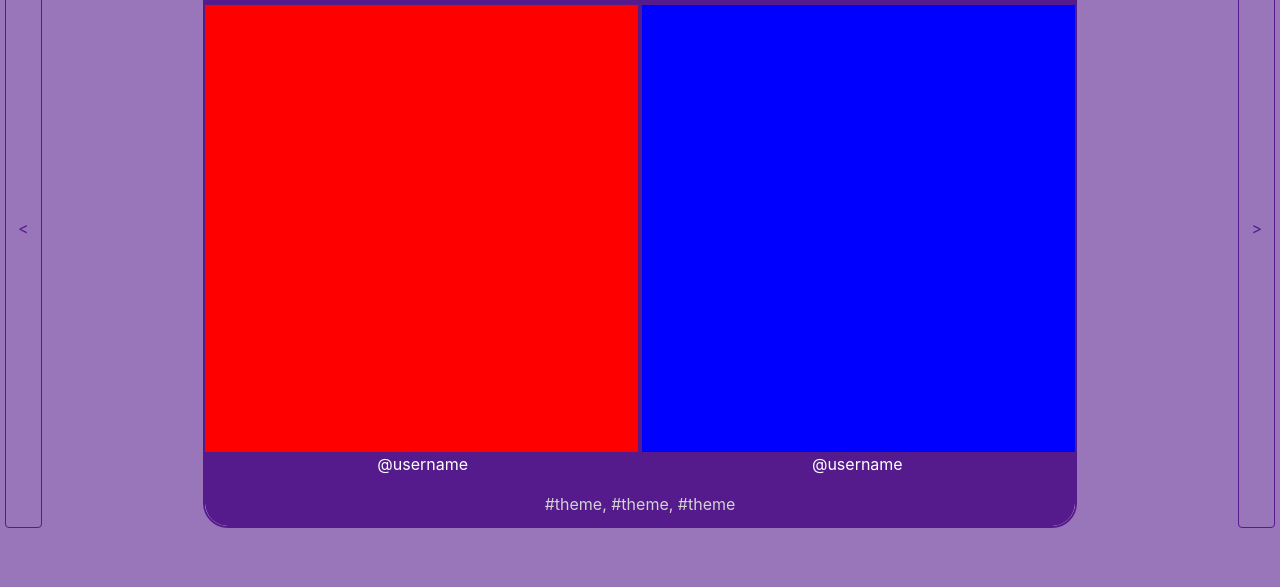
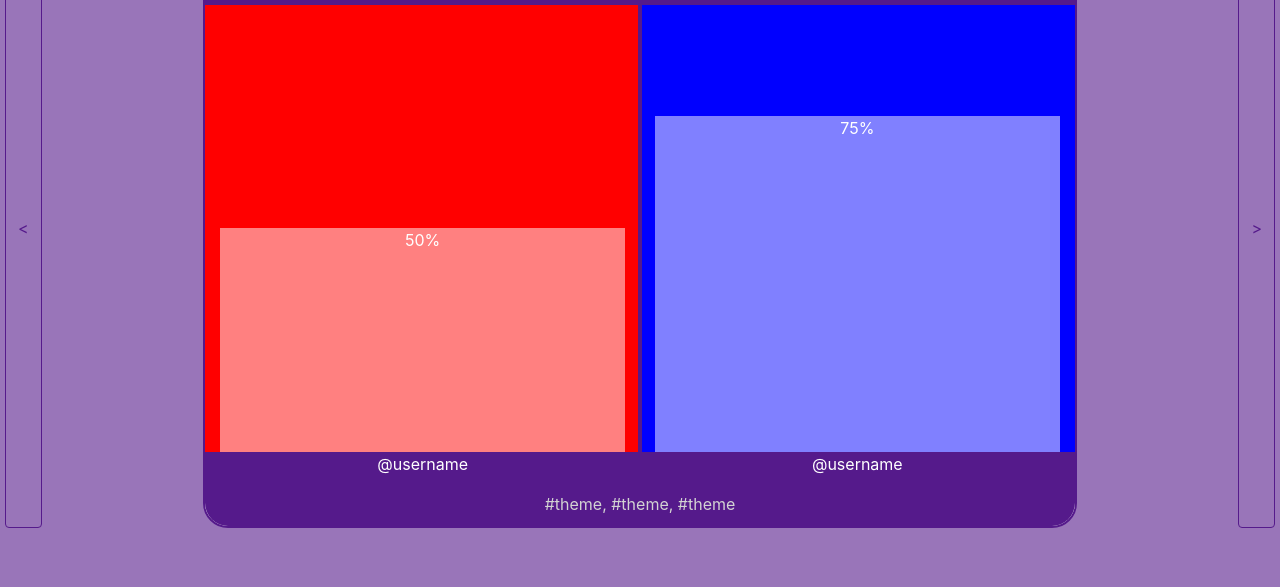
Before and after one commit to goddtriffin/Totem, a plain HTML site: page webapp/Public/public.html in a window 1280 px wide. Shown: the part 213-800 px from the top of the page. Drawn offline with Linux system fonts and the light colour scheme.

Commit message:
Poll results overlay pushed

```diff
--- a/webapp/Public/public.css
+++ b/webapp/Public/public.css
@@ -27,6 +27,8 @@ body{
     border-bottom: 2px solid white;
     text-align: center;
     padding: 0.5rem;
+    margin: 0px;
+    width: 100%:
 }
 
 .topButton{
@@ -75,9 +77,10 @@ body{
 }
 
 #cardLeft{
-    background: red;
+    background-color: red;
     margin: 0px;
     border-right: 2px solid #551a8b;
+    /* visibility: hidden; */
 }
 
 #cardRight{
@@ -94,6 +97,52 @@ body{
     padding: 0px;
     text-align: center;
     color: white;
+}
+
+.pollCard{
+    position: relative;
+}
+
+#cardContentOverlay{
+    position: absolute;
+    top: 12.5%;
+    z-index: 100;
+    margin-left: 0px;
+    padding: 0px;
+    height: 75%;
+}
+
+#cardLeftOverlay{
+    /* background-color: green; */
+}
+
+#cardRightOverlay{
+    /* background-color: orange; */
+}
+
+#leftBlank{
+    /* background: black; */
+    height: 50%;
+}
+
+#rightBlank{
+    /* background: black; */
+    height: 25%;
+}
+
+#leftResults{
+    background: rgba(255, 255, 255, 0.5);
+    height: 50%;
+}
+
+#rightResults{
+    background: rgba(255, 255, 255, 0.5);
+    height: 75%;
+}
+
+#rightResults, #leftResults{
+    color: white;
+    text-align: center;
 }
 
 #themes{
--- a/webapp/Public/public.html
+++ b/webapp/Public/public.html
@@ -69,12 +69,28 @@
                     </div>
                     <div class="row col-md-12" id="cardContent">
                         <div class="col-md-6" id="cardLeft">
-                            <!-- <button></button> -->
+                            <!-- Contents -->
                         </div>
                         <div class="col-md-6" id="cardRight">
-                            <!-- <button></button> -->
+                            <!-- Contents -->
                         </div>
                     </div>
+
+                    <div class="row col-md-12" id="cardContentOverlay">
+                        <div class="col-md-6" id="cardLeftOverlay">
+                            <div id="leftBlank"></div>
+                            <div id="leftResults">
+                                <p class="resultText">50%</p>
+                            </div>
+                        </div>
+                        <div class="col-md-6" id="cardRightOverlay">
+                            <div id="rightBlank"></div>
+                            <div id="rightResults">
+                                <p class="resultText">75%</p>
+                            </div>
+                        </div>
+                    </div>
+
                     <div class="row col-md-12" id="cardBottom">
                         <div class="col-md-6" id="leftUser">
                             <p>@username</p>
```
